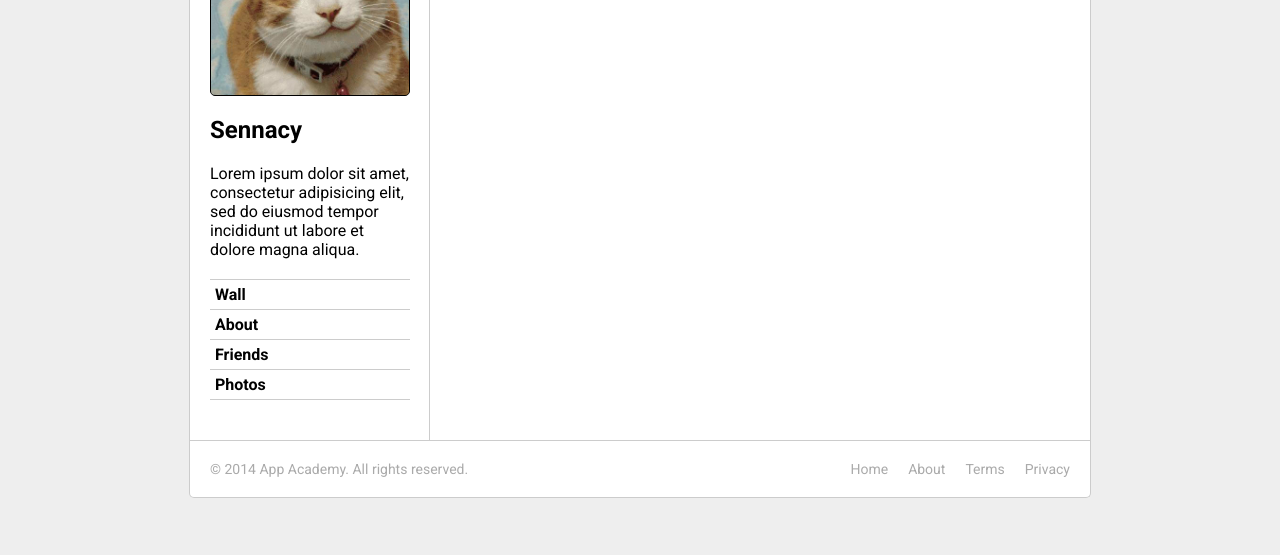
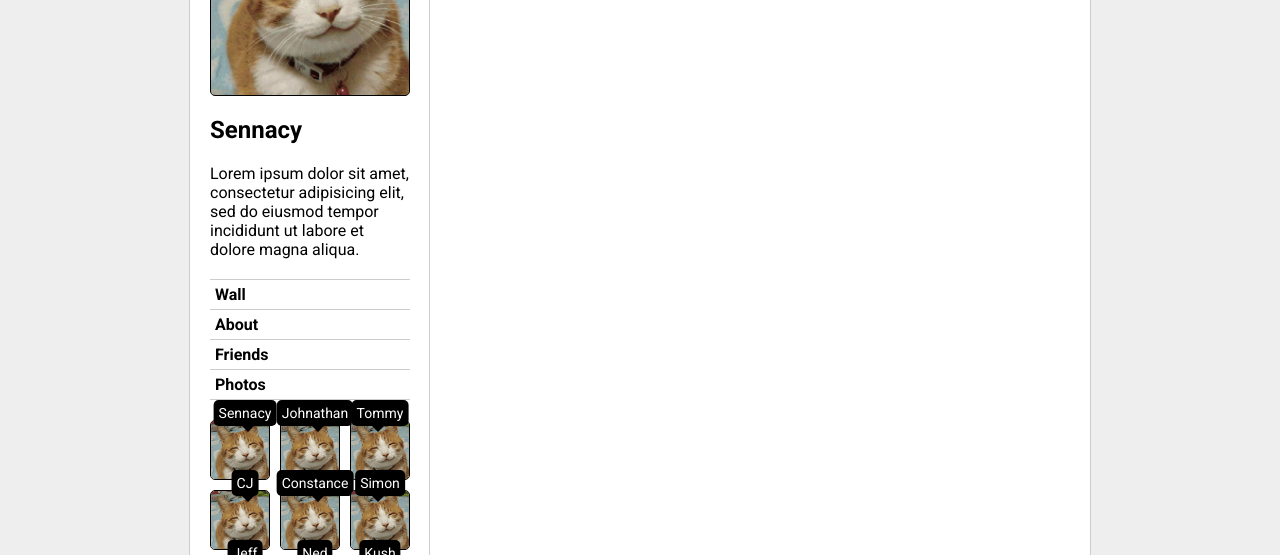
Before and after one commit to cylinda47/W6D1, a plain HTML site: page css-friends-08/skeleton/08-thumbs.html in a window 1280 px wide. Shown: the part 245-800 px from the top of the page. Drawn offline with Linux system fonts and the light colour scheme.

Commit message:
Complete CSS friend 08, add friends photos and hover effect

```diff
--- a/css-friends-08/skeleton/08-thumbs.html
+++ b/css-friends-08/skeleton/08-thumbs.html
@@ -67,6 +67,18 @@
         <li><a href="#">Photos</a></li>
       </ul>
 
+      <ul class="friend-photos">
+        <li><a class="thumb" title="Sennacy" href="#"><img src="./images/cat.jpg" alt=""></a></li>
+        <li><a class="thumb" title="Johnathan" href="#"><img src="./images/cat.jpg" alt=""></a></li>
+        <li><a class="thumb" title="Tommy" href="#"><img src="./images/cat.jpg" alt=""></a></li>
+        <li><a class="thumb" title="CJ" href="#"><img src="./images/cat.jpg" alt=""></a></li>
+        <li><a class="thumb" title="Constance" href="#"><img src="./images/cat.jpg" alt=""></a></li>
+        <li><a class="thumb" title="Simon" href="#"><img src="./images/cat.jpg" alt=""></a></li>
+        <li><a class="thumb" title="Jeff" href="#"><img src="./images/cat.jpg" alt=""></a></li>
+        <li><a class="thumb" title="Ned" href="#"><img src="./images/cat.jpg" alt=""></a></li>
+        <li><a class="thumb" title="Kush" href="#"><img src="./images/cat.jpg" alt=""></a></li>
+      </ul>
+
     </section>
     <section class="content-main">
 
--- a/css-friends-08/skeleton/css/08-thumbs.css
+++ b/css-friends-08/skeleton/css/08-thumbs.css
@@ -1 +1,50 @@
 /* PHASE 8: Thumbs */
+.thumb img{
+  width: 60px;
+  border: 1px solid black;
+  border-radius: 5px;
+  box-sizing: border-box;
+}
+
+.friend-photos {
+  display: flex;
+  flex-wrap: wrap;
+}
+
+.friend-photos li {
+  padding-right: 10px;
+  padding-bottom: 10px;
+  position: relative;
+}
+
+.friend-photos li:nth-child(3n) {
+  padding-right: 0px;
+}
+
+.thumb:before {
+  content: ""attr(title)"";
+  position: absolute;
+  top: -20px;
+  background-color: black;
+  color: white;
+  font-size: 14px;
+  padding: 5px;
+  border-radius: 5px;
+  left: 50%;
+  transform: translateX(-50%);
+  /*display: none;*/
+}
+
+.thumb:after {
+  width: 0;
+  height: 0;
+  content: "";
+  position: absolute;
+  top: 5px;
+  right: 25px;
+  background: transparent;
+  border-top: 7px solid black;
+  border-bottom: none;
+  border-left: 7px solid transparent;
+  border-right: 7px solid transparent;
+}
```
